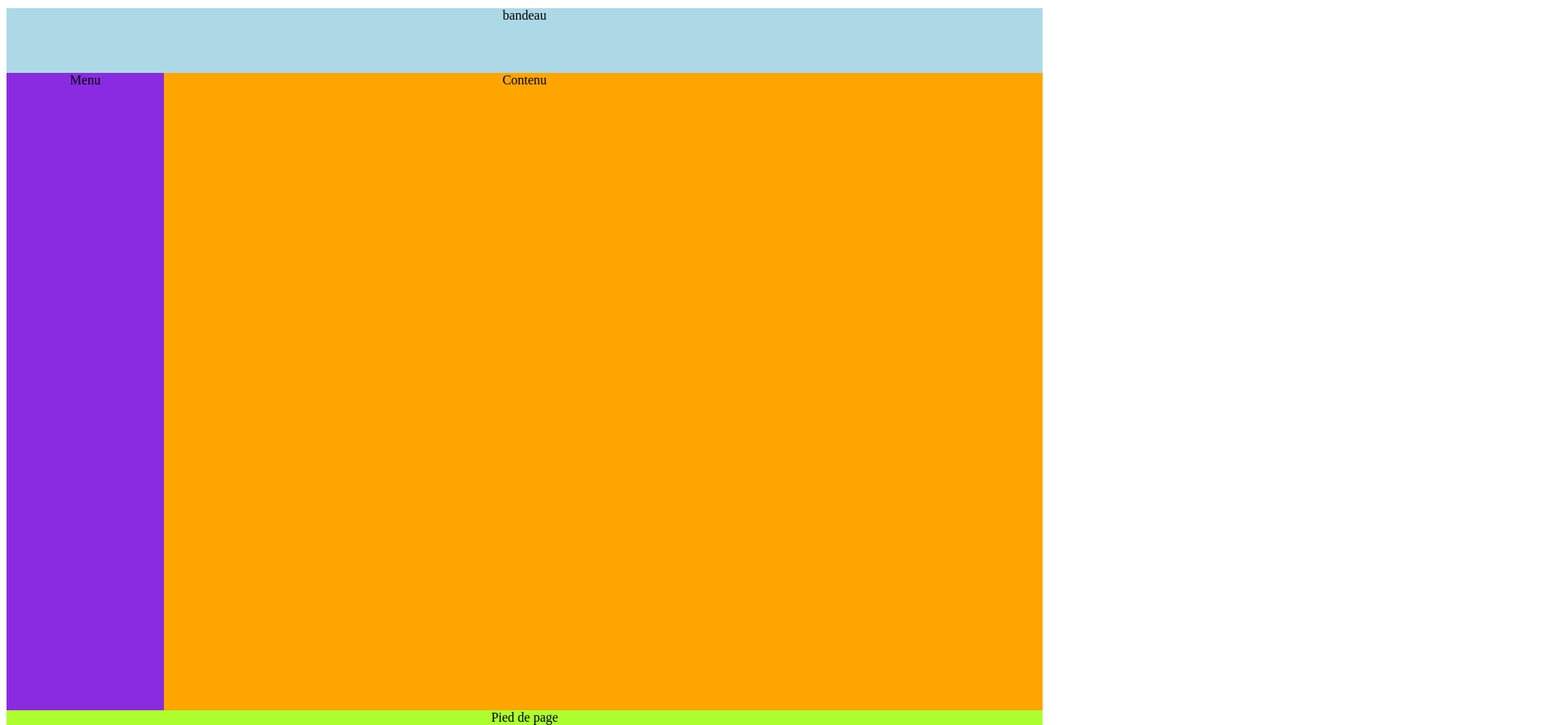
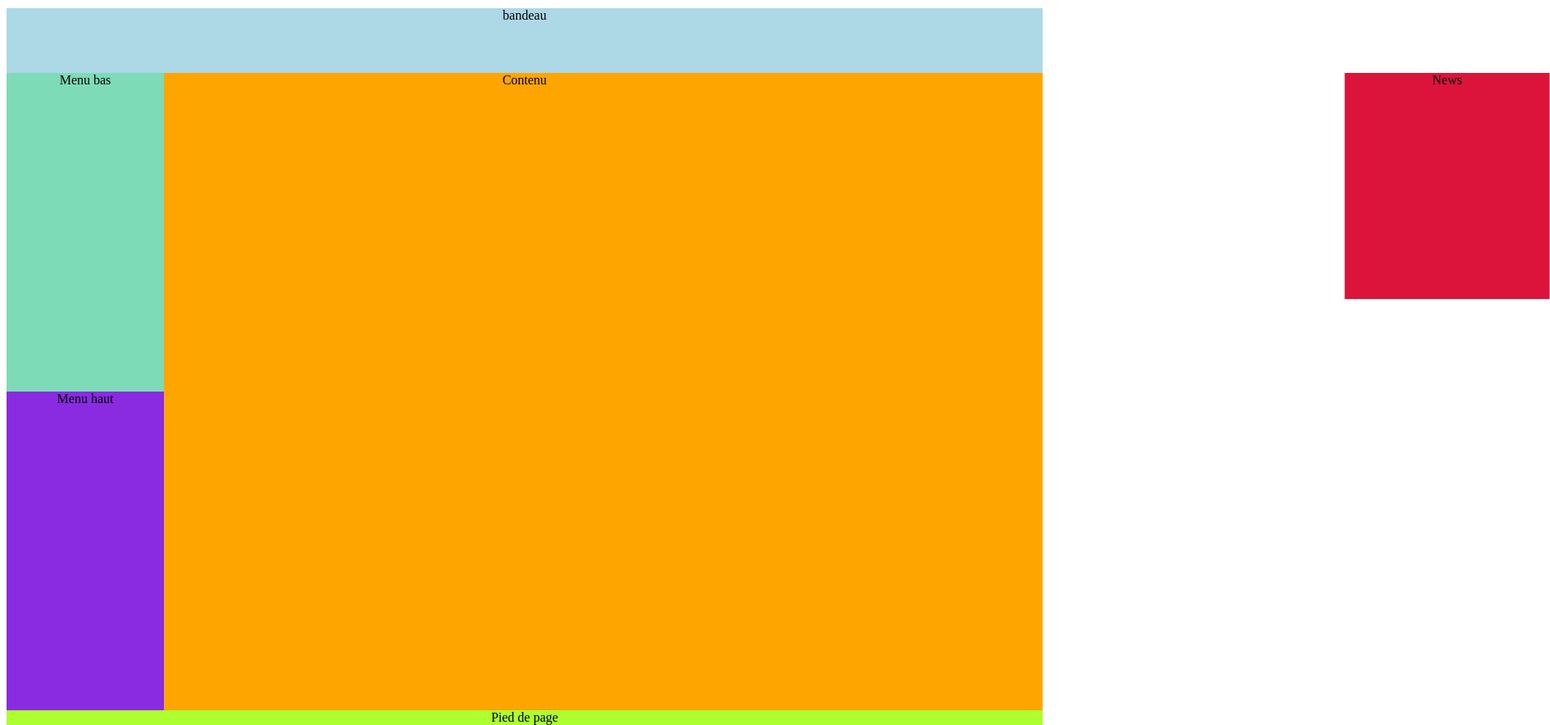
Before and after one commit to vvandamhumblot/TP2-CSS, a plain HTML site: page index.html in a window 1280 px wide. Shown: the top 885 px of the page at 82% size, 1891 px wide, since content can reach past the window. Drawn offline with Linux system fonts and the light colour scheme.

Commit message:
ajoute de la div menu haut, menu bas et le bloc news

```diff
--- a/index.html
+++ b/index.html
@@ -14,8 +14,14 @@
         </div>
         <div id="contenu">
         Contenu
-        <div id="menu">
-            Menu
+        <div id="menu_haut">
+            Menu haut
+        </div>
+        <div id="menu_bas">
+            Menu bas
+        </div>
+        <div id="bloc-news">
+            News
         </div>
         </div>
         <div id="foot">
--- a/style.css
+++ b/style.css
@@ -13,17 +13,35 @@
     height: 800px;
     text-align: center;
 }
-#menu{
+#menu_haut{
         background-color: blueviolet;
         width: 15%;
-        height: 778px;
+        height: 389px;
         position: absolute;
         margin-top: -18px;
+        transform: translate(0%, 100%);
     }
+
+#menu_bas{
+        background-color: rgb(126, 219, 184);
+        width: 15%;
+        height: 389px;
+        position: absolute;
+        margin-top: -18px;
+}
+#bloc-news{
+    background-color: crimson;
+    width: 250px;
+    height: 276px;
+    margin-top: -18px;
+    position: absolute;
+    transform: translate(653%, 0%);
+}
 #foot {
     background-color: greenyellow;
     margin-bottom: 10px;
     height: 100px;
     margin-top: -22px;
     text-align: center;
+    transform: translate(0%, 0%);
 }
```
